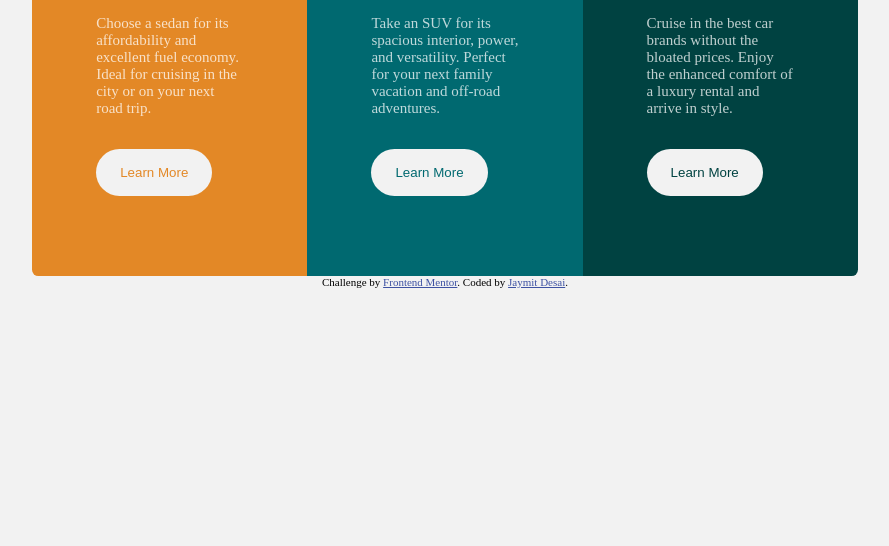
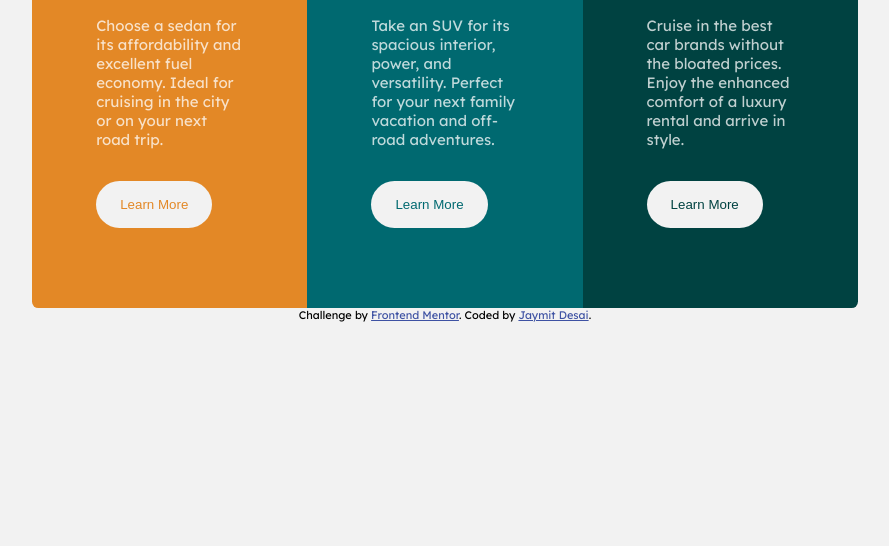
Before and after one commit to jaymit123/3ColumnPreviewm, a plain HTML site: page index.html in a window 1280 px wide. Shown: the part 254-800 px from the top of the page, without its empty margins (195-1084 px from the left). Drawn offline with Linux system fonts and the light colour scheme.

Commit message:
Add fonts support

```diff
--- a/index.html
+++ b/index.html
@@ -12,6 +12,9 @@
 
   <!-- Feel free to remove these styles or customise in your own stylesheet 👍 -->
   <style>
+    @import url('https://fonts.googleapis.com/css2?family=Big+Shoulders+Display:wght@100;400&display=swap');
+    @import url('https://fonts.googleapis.com/css2?family=Lexend+Deca&display=swap');
+
     * {
       margin: 0;
       padding: 0;
```
